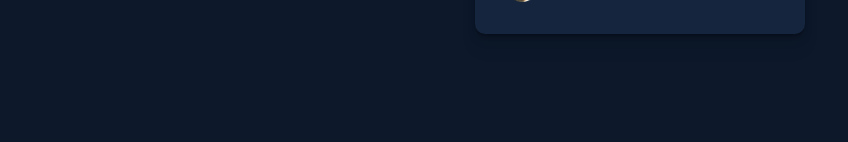
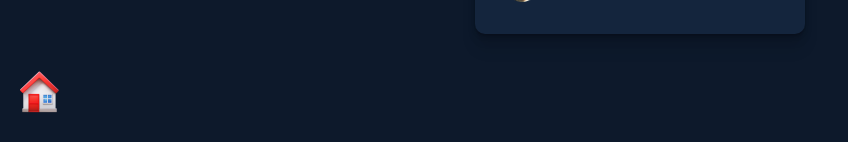
Before and after one commit to Moustafa-H/frontend-mentor-components, a Next.js app: page /nft-preview-card in a window 1280 px wide. Shown: the part 655-797 px from the top of the page, without its empty margins (0-848 px from the left). Built offline with nearby package versions, Linux system fonts and the light colour scheme.

Commit message:
added home button to all pages

```diff
--- a/app/nft-preview-card/page.tsx
+++ b/app/nft-preview-card/page.tsx
@@ -1,9 +1,11 @@
 import Image from 'next/image'
 import styles from './nft-preview-card.module.css'
+import HomeButton from '../_components/HomeButton/HomeButton'
 
 const NFTPreviewCard = () => {
   return (
     <main className={ styles.main }>
+      <HomeButton />
       <section className={ styles.section }>
         <div className={ styles.pImageDiv }>
           <Image
--- a/app/qr-code/page.tsx
+++ b/app/qr-code/page.tsx
@@ -1,9 +1,11 @@
 import Image from 'next/image'
 import styles from './qr-code.module.css'
+import HomeButton from '../_components/HomeButton/HomeButton'
 
 const QRCode = () => {
   return (
     <main className={ styles.main }>
+      <HomeButton />
         <div className={ styles.div }>
             <Image
                 src='./qr-code/image-qr-code.png'
--- a/app/room-homepage/page.tsx
+++ b/app/room-homepage/page.tsx
@@ -2,6 +2,7 @@
 import styles from './room-homepage.module.css'
 import TopSection from '../_components/room-homepage/TopSection/TopSection'
 import Navbar from '../_components/room-homepage/Navbar/Navbar'
+import HomeButton from '../_components/HomeButton/HomeButton'
 
 const bottomSectionTitle = 'About our furniture'
 const bottomSectionText = 'Our multifunctional collection blends design and function to suit your individual taste. Make each room unique, or pick a cohesive them that best express your interests and what inspires you. Find the furniture pieces you need, from traditional to contemporary styles or anything in between. Product specialists are available to help you create your dream space.'
@@ -9,6 +10,7 @@
 const RoomHomepage = () => {
   return (
     <main className={ styles.main }>
+        <HomeButton />
         <Navbar />
         <TopSection />
         <section className={ styles.bottomSection }>
--- a/app/todo-app/page.tsx
+++ b/app/todo-app/page.tsx
@@ -6,6 +6,7 @@
 import TodoItem from '../_components/todo-app/TodoItem/TodoItem'
 import { DragDropContext, Draggable, DropResult, Droppable } from '@hello-pangea/dnd'
 import Cookies from 'js-cookie'
+import HomeButton from '../_components/HomeButton/HomeButton'
 
 interface TodoDictionary {
   id: number,
@@ -109,6 +110,7 @@
 
   return (
     <main className={ styles.main }>
+      <HomeButton />
       <Image
         src={ darkMode?'./todo-app/bg-desktop-dark.jpg':'./todo-app/bg-desktop-light.jpg' }
         alt='background'
```
